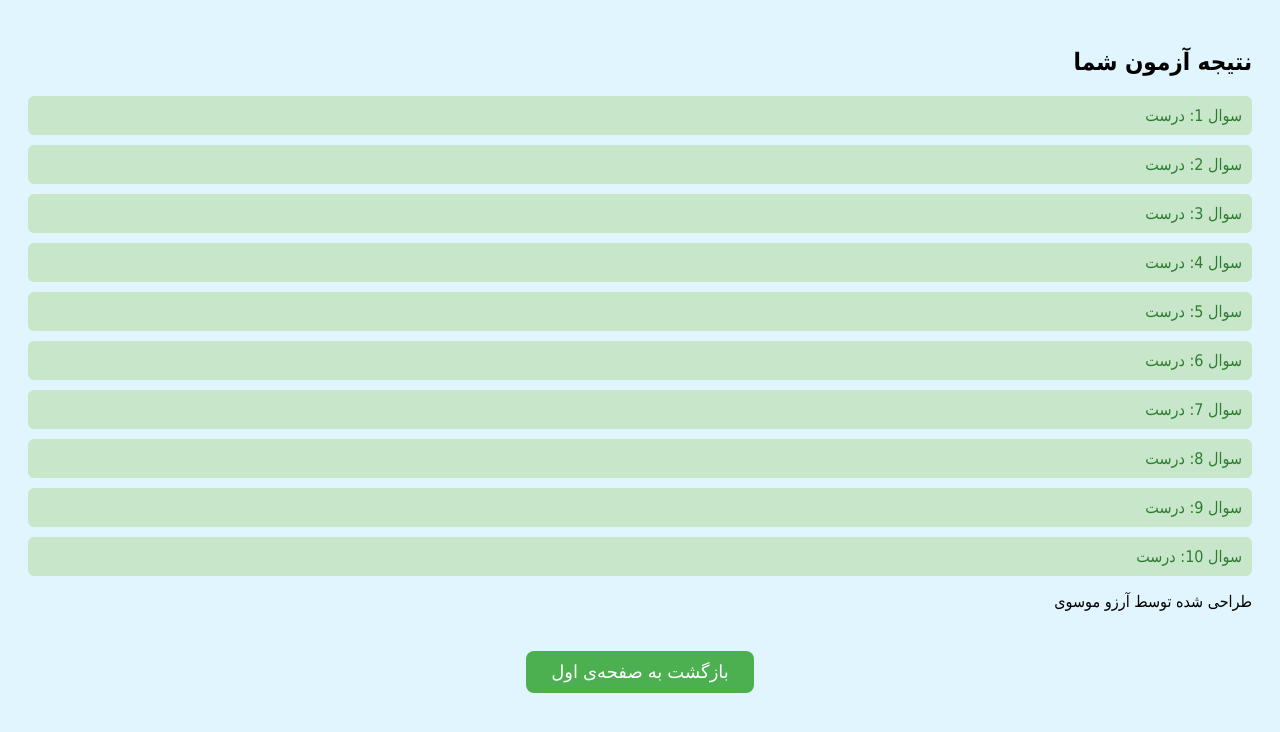
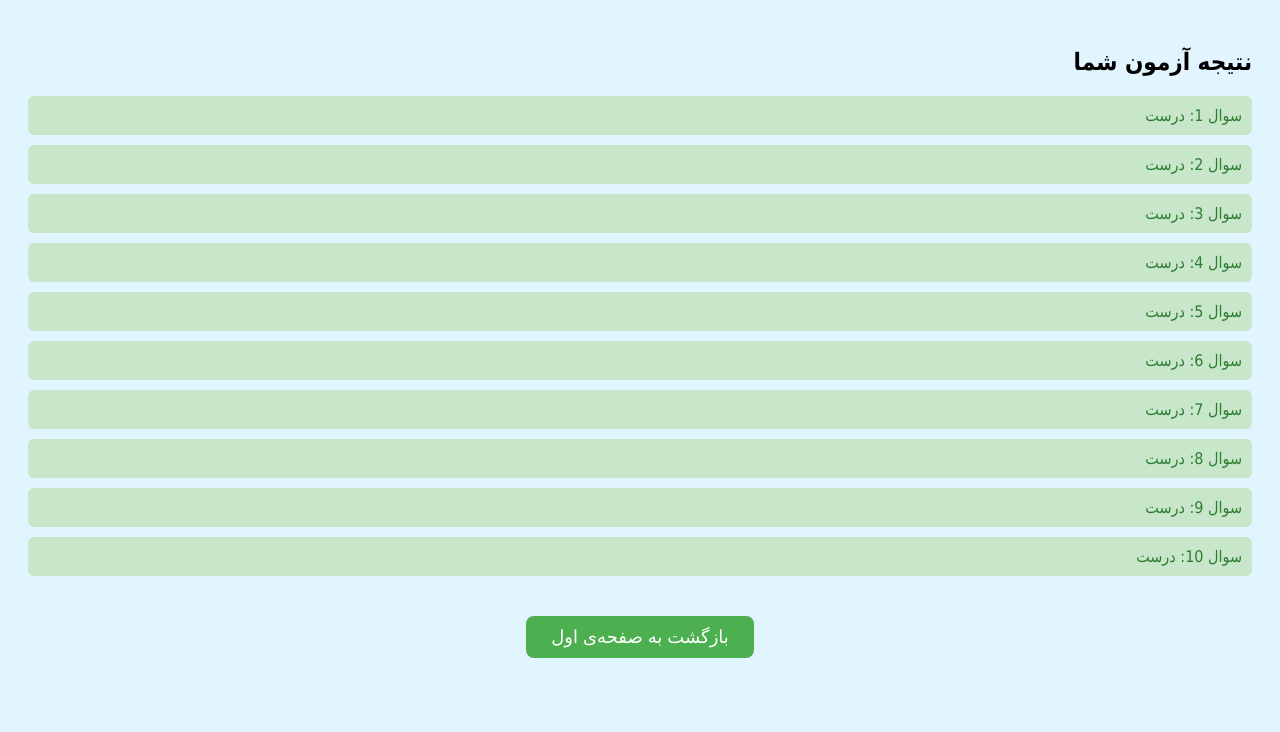
Before and after one commit to contactarezoo/arabic-quiz, a plain HTML site: page results.html in a window 1280 px wide. Drawn offline with Linux system fonts and the light colour scheme.

Commit message:
Update results.html

```diff
--- a/results.html
+++ b/results.html
@@ -33,7 +33,7 @@
 <body>
   <h2>نتیجه آزمون شما</h2>
   <div id="results"></div>
-  <p>طراحی شده توسط آرزو موسوی</p>
+
 
   <script>
     const resultsDiv = document.getElementById("results");
```
